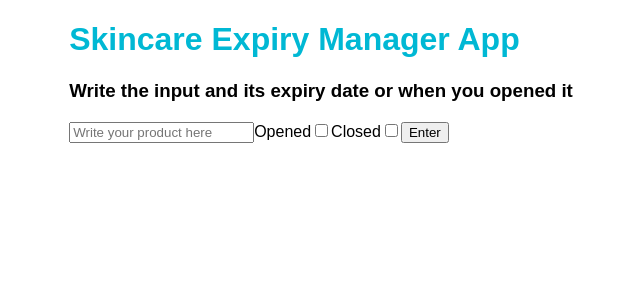
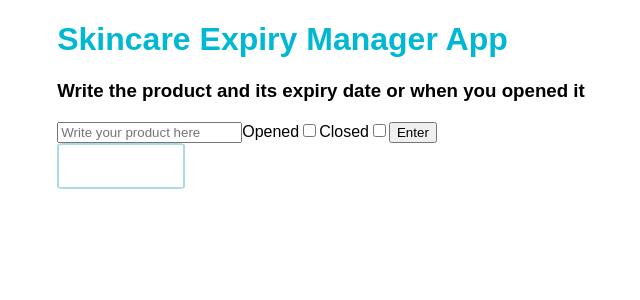
Before and after one commit to mariatens/skincare-tracker, a React (Create React App) app: page / in a window 1280 px wide. Both pictures are taken after a click on the button "Enter". Shown: the top 300 px of the page, without its empty margins (319-959 px from the left). Built offline with nearby package versions, Linux system fonts and the light colour scheme.

Commit message:
clean up and some css

```diff
--- a/src/App.css
+++ b/src/App.css
@@ -29,7 +29,7 @@ body {
   padding: 0;
   justify-content: center;
   align-items: center;
-  display:flex
+  display: flex
 }
 
 /* Use bright and bold colors */
@@ -52,14 +52,17 @@ h1:hover {
 
 /* Use modern CSS features such as flexbox and grid */
 .container {
-  display: flex;
-  justify-content: space-between;
-  align-items: center;
+  display: grid;
+  grid-template-columns: 1fr 1fr 1fr 1fr;
+  grid-template-rows: 1fr 1fr 1fr;
+  text-align: center;
+  gap: 5px;
 }
 
-@media (max-width: 600px) {
-  .container {
-    display: grid;
-    grid-template-columns: 1fr;
-  }
+.cell{
+  align-items: center;
+  justify-content: center;
+  display: flex;
+  border: 2px solid lightblue;
+  border-radius: 5%;
 }
--- a/src/App.tsx
+++ b/src/App.tsx
@@ -27,18 +27,18 @@ function App() {
       expiryDate: expiryDate
     })
     setProducts([...products, product])
-    // setInput("") //TODO: all of options should be blanked
-    // setOpened(false)
-    // setClosed(false)
-    // setOpened(new Date().toISOString().substring(0, 10))
-    // setMonths()
-    // setExpiryDate()
+    setInput("")
+    setOpened(false)
+    setClosed(false)
+    setOpenedDate(new Date().toISOString().substring(0, 10))
+    setMonths("24")
+    setExpiryDate("")
   }
 
   return (
     <>
     <h1>Skincare Expiry Manager App</h1>
-    <h3>Write the input and its expiry date or when you opened it</h3>
+    <h3>Write the product and its expiry date or when you opened it</h3>
     <InputBar
     handleMonths={(e)=> setMonths(e.target.value)}
     months = {months}
@@ -61,10 +61,14 @@ function App() {
     <div className = "container">
     {products.map((product: IProduct, i: number) =>
       months ? (
-      <Product key = {i} product = {product} />):
+        <div className = "cell">
+      <Product key = {i} product = {product} />
+      </div>):
+      <div className = "cell">
       <Product  key = {i} product = {product}/>
+      </div>
       ) }
-      </div>
+    </div>
     </>
   );
 }
```
Also changed, not shown: src/logo.svg (deleted), 1 other file (tests, documents, lock files or other folders).
